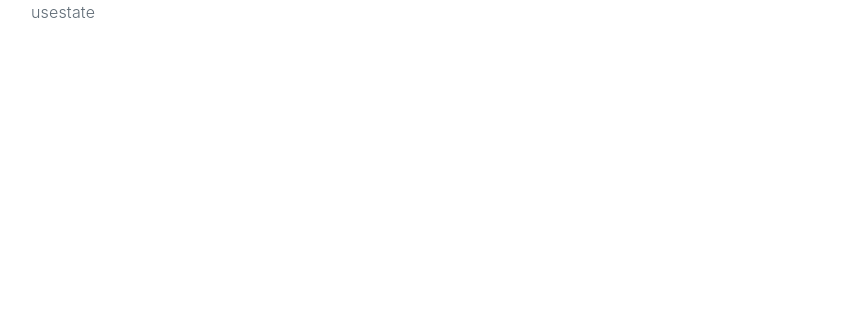
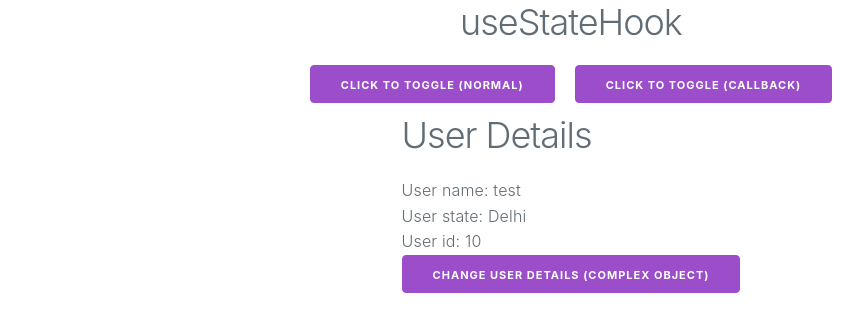
Before and after one commit to Amnok/React-tests, a React (Create React App) app: page / in a window 1280 px wide. Shown: the top 332 px of the page, without its empty margins (69-932 px from the left). Built offline with nearby package versions, Linux system fonts and the light colour scheme.

Commit message:
usestate hook added

```diff
--- a/src/App.js
+++ b/src/App.js
@@ -9,7 +9,7 @@ import Component1 from './hocs-test/component1';
 import Component2 from './hocs-test/component2';
 import withLoader from './hocs-test/withLoader';
 import UseReducerTest from './hooks/useReducerTest';
-import UseState from './hooks/useState';
+import UseStateHook from './hooks/useStateHook';
 import Multi from './state-tests/multi';
 import ClassTick from './tick-tick/classTick';
 import FuntionalTick from './tick-tick/funtionalTick';
@@ -17,7 +17,7 @@ import FuntionalTick from './tick-tick/funtionalTick';
 function App() {
   return (
     <div className='container'>
-      <UseState/>
+      <UseStateHook/>
     </div>
   );
 }
--- a/src/hooks/useState.jsx
+++ /dev/null
@@ -1,5 +0,0 @@
-import React from 'react';
-
-export default function UseState() {
-  return <div>usestate </div>;
-}
--- /dev/null
+++ b/src/hooks/useStateHook.jsx
@@ -0,0 +1,34 @@
+import React, { useState } from 'react';
+
+export default function UseStateHook() {
+  const [isVisible, setisVisible] = useState(false);
+  const [data, setData] = useState({ name: 'test', state: 'Delhi', id: '10' });
+  return (
+    <div style={{ display: 'flex', flexDirection: 'column' }}>
+      <h2 style={{ textAlign: 'center' }}>useStateHook</h2>
+      <div style={{ margin: '0 auto' }}>
+        {isVisible && <div>I am visible Now !!!</div>}
+        <button
+          onClick={() => setisVisible((prevState) => !prevState)}
+          style={{ marginRight: '20px' }}
+        >
+          Click to toggle (normal)
+        </button>
+        <button onClick={() => setisVisible(!isVisible)}>
+          Click to toggle (callback)
+        </button>
+      </div>
+      <div style={{ margin: '0 auto' }}>
+        <h2>User Details</h2>
+        <div>User name: {data.name}</div>
+        <div>User state: {data.state}</div>
+        <div>User id: {data.id}</div>
+        <button
+          onClick={() => setData({ name: 'something else', state: 'MUMBAI' })}
+        >
+          Change user details (complex object)
+        </button>
+      </div>
+    </div>
+  );
+}
--- a/src/tick-tick/funtionalTick.jsx
+++ b/src/tick-tick/funtionalTick.jsx
@@ -4,10 +4,13 @@ export default function FuntionalTick() {
   const [time, setTime] = useState(new Date().toLocaleString());
   useEffect(() => {
     console.log('iside effetc');
-    setInterval(() => {
+    let timeout = setInterval(() => {
       setTime(new Date().toLocaleString());
     }, 1000);
-  }, [time]);
+    return () => {
+      clearInterval(timeout);
+    };
+  }, []);
   return (
     <React.Fragment>
       <div>{time}</div>
```
Also changed, not shown: src/hooks/readme.md (added).
